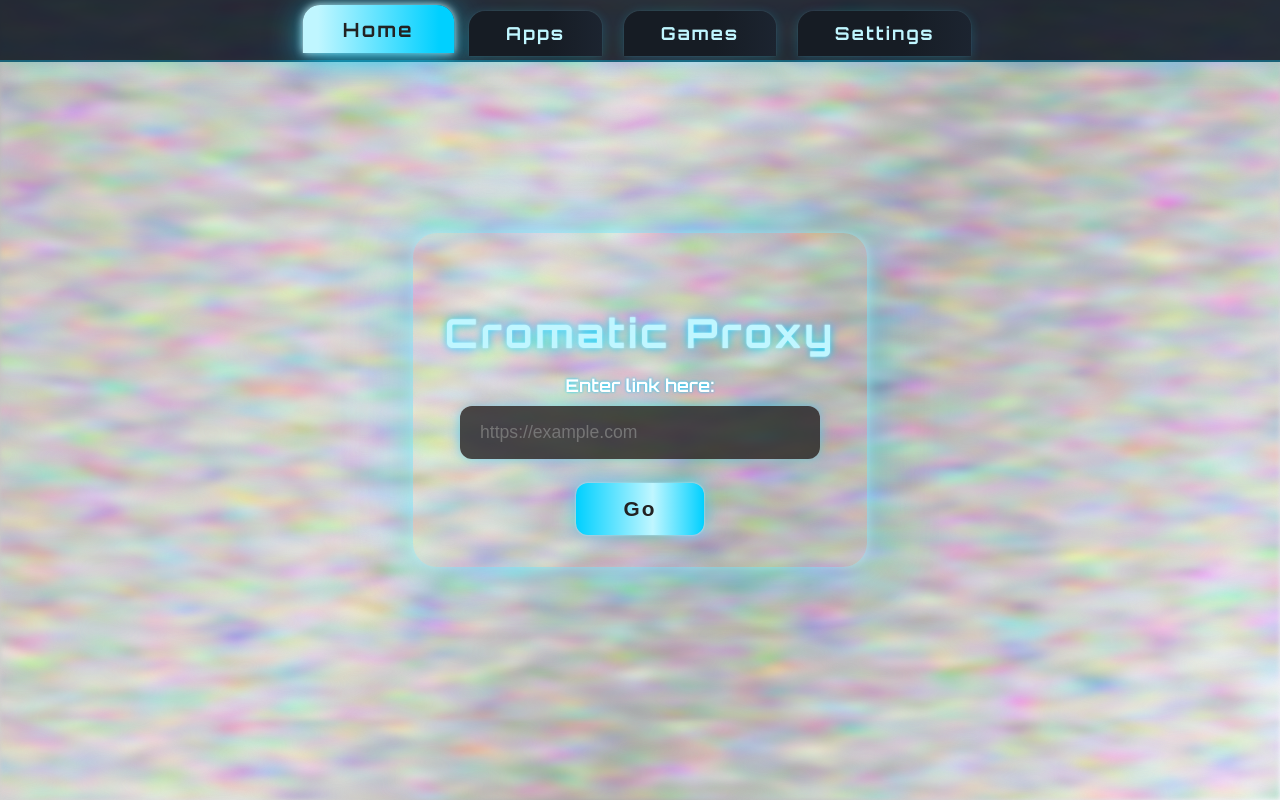
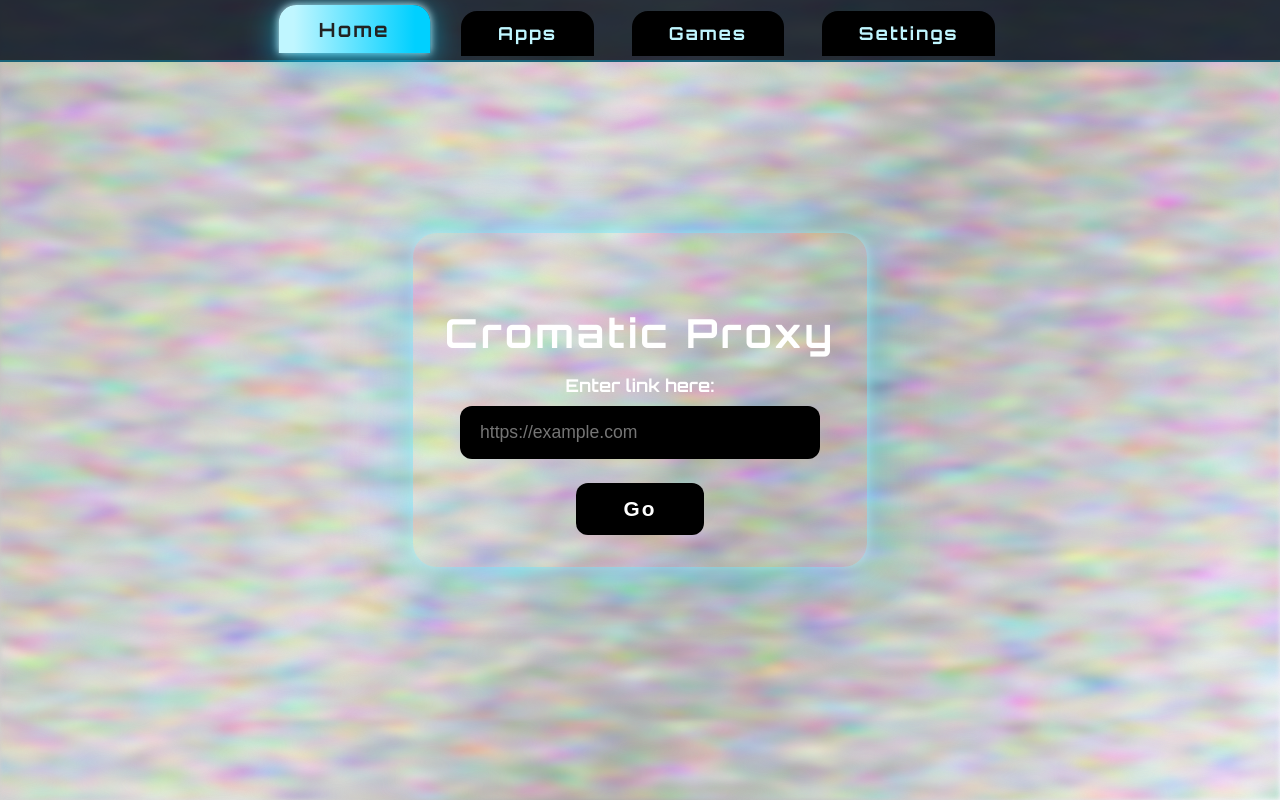
Before and after one commit to Chromatic-Studios/Chromatic-Web, a plain HTML site: page index.html in a window 1280 px wide. Drawn offline with Linux system fonts and the light colour scheme.

Commit message:
Update index.html

```diff
--- a/index.html
+++ b/index.html
@@ -6,7 +6,7 @@
     <meta charset="UTF-8">
     <meta name="viewport" content="width=device-width, initial-scale=1.0">
     <title>Cromatic</title>
-    <style>
+   <style>
         .tabbar {
             position: absolute;
             top: 0; left: 0;
@@ -14,16 +14,15 @@
             display: flex;
             justify-content: center;
             align-items: center;
-            gap: 16px;
+            gap: 32px;
             background: rgba(10,18,30,0.85);
-            box-shadow: 0 2px 24px #00d0ff44;
             z-index: 2;
             padding: 0.7rem 0 0.3rem 0;
             border-bottom: 2px solid #00d0ff55;
         }
         .tabbar .tab {
             color: #c0f6ff;
-            background: linear-gradient(90deg, #161c24 60%, #1c2430 100%);
+            background: black;
             border: none;
             outline: none;
             padding: 0.7rem 2.3rem;
@@ -31,8 +30,7 @@
             font-family: 'Orbitron', 'Segoe UI', Arial, sans-serif;
             font-size: 1.12rem;
             letter-spacing: 2px;
-            font-weight: 700;
-            box-shadow: 0 2px 12px #00d0ff33, 0 0 2px #fff2;
+            font-weight: 700;;
             margin: 0 3px;
             cursor: pointer;
             transition: background 0.2s, color 0.2s, box-shadow 0.2s, transform 0.1s;
@@ -71,6 +69,7 @@
             justify-content: center;
             position: relative;
             font-family: 'Orbitron', 'Segoe UI', Arial, sans-serif;
+            background: black;
         }
         #liquid-bg {
             position: fixed;
@@ -80,7 +79,7 @@
         .container {
             z-index: 1;
             position: relative;
-            background: rgba(30,30,40,0.7);
+            background: #222;
             border-radius: 24px;
             box-shadow: 0 0 60px #00d0ff88, 0 0 12px #fff9;
             padding: 48px 32px 32px 32px;
@@ -89,17 +88,15 @@
             align-items: center;
         }
         h1 {
-            color: #c0f6ff;
+            color: white;
             font-size: 2.5rem;
             margin-bottom: 16px;
             letter-spacing: 3px;
-            text-shadow: 0 0 10px #00d0ff, 0 0 2px #fff;
         }
         label {
-            color: #fff;
+            color: white;
             font-size: 1.1rem;
             margin-bottom: 10px;
-            text-shadow: 0 0 3px #00d0ff;
         }
         input[type="text"] {
             border: none;
@@ -109,24 +106,22 @@
             font-size: 1.1rem;
             width: 320px;
             margin-bottom: 24px;
-            background: #222c;
-            color: #fff;
-            box-shadow: 0 0 12px #00d0ff77;
+            background: black;
+            color: white;
             transition: box-shadow 0.2s;
         }
         input[type="text"]:focus {
-            box-shadow: 0 0 24px #00d0ffcc;
+          color: white;
         }
         .go-btn {
-            background: linear-gradient(90deg, #00d0ff, #c0f6ff 60%, #00d0ff);
-            color: #222;
+            background: black;
+            color: white;
             font-size: 1.3rem;
             font-weight: bold;
             border: none;
             border-radius: 12px;
             padding: 14px 48px;
             cursor: pointer;
-            box-shadow: 0 0 20px #00d0ff99, 0 0 2px #fff;
             transition: transform 0.15s, box-shadow 0.2s;
             letter-spacing: 2px;
             position: relative;
@@ -134,8 +129,8 @@
         }
         .go-btn:hover {
             transform: scale(1.08) rotate(-2deg);
-            box-shadow: 0 0 32px #00fff7cc, 0 0 4px #fff;
-            background: linear-gradient(90deg, #c0f6ff, #00d0ff 60%, #c0f6ff);
+            background: white;
+            color: black;
         }
         .go-btn::after {
             content: '';
```
